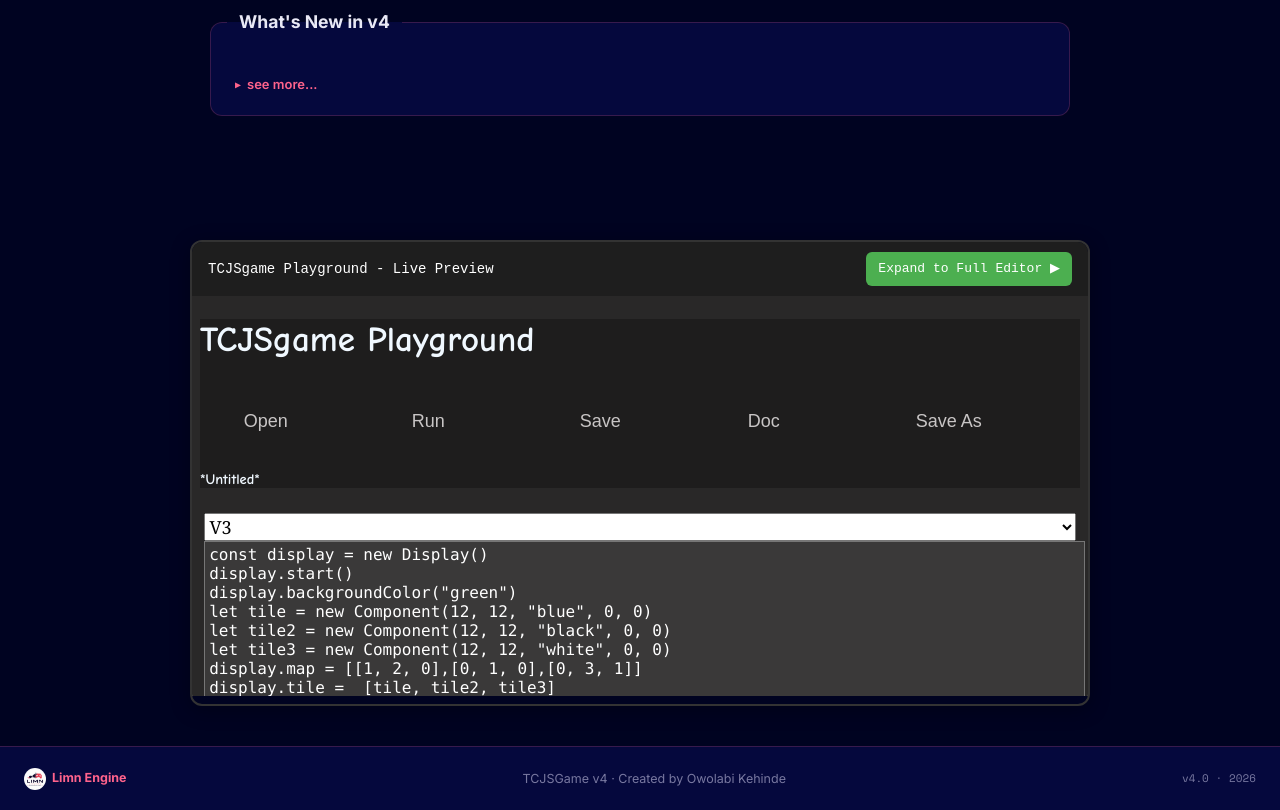
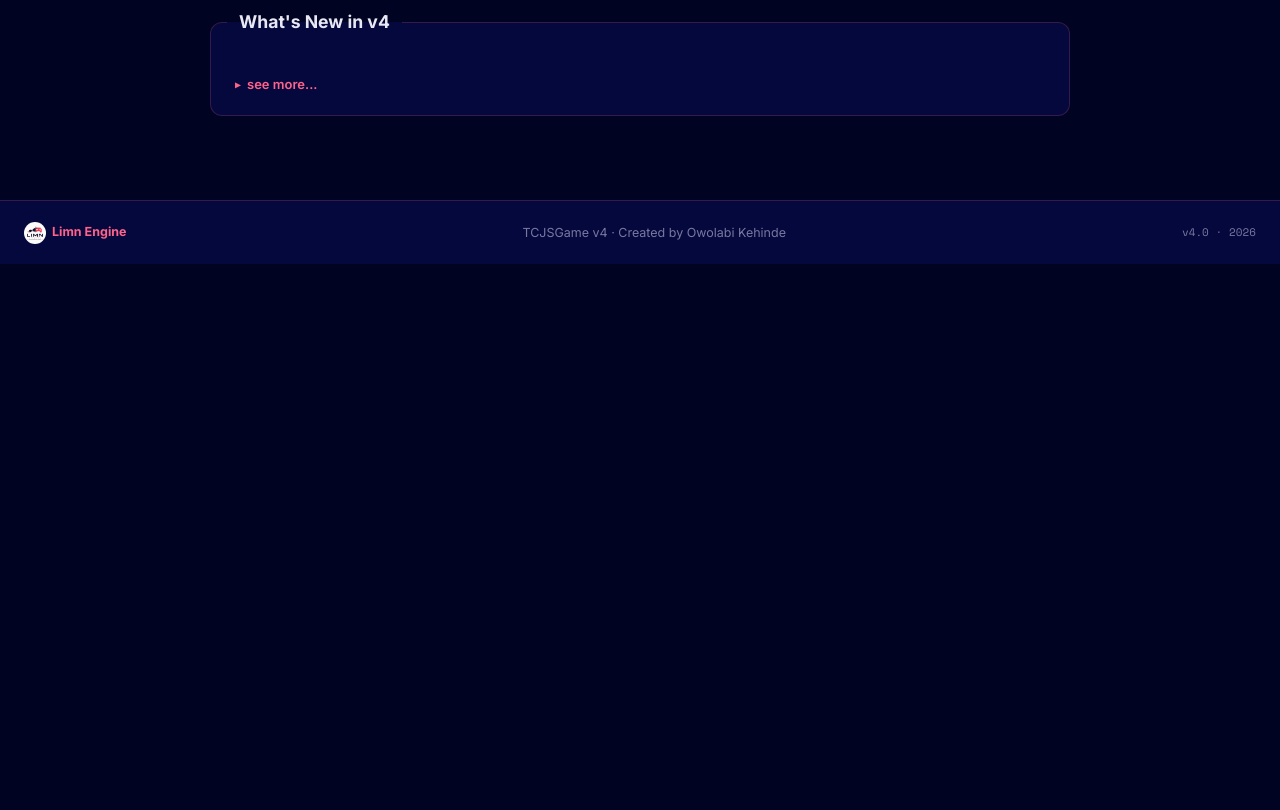
Before and after one commit to terracodes004/limn-eengine-doc, a plain HTML site: page index.html in a window 1280 px wide. Shown: the part 1640-2450 px from the top of the page. After the commit the page ends 1904 px from the top, so only its background shows below. Drawn offline with nearby package versions, Linux system fonts and the light colour scheme.

Commit message:
Update index.html

```diff
--- a/index.html
+++ b/index.html
@@ -40,7 +40,7 @@
     <h1>Limn Engine</h1>
     <p>A zero-config 2D game engine for the browser. One file. No npm. Just creativity.</p>
     <div class="con-btns">
-       <a href="editor/index.html" download class="btn-secondary">🚀 Playground Editor</a>
+       <a href="editor/" download class="btn-secondary">🚀 Playground Editor</a>
       <a href="asset/epic.js" download class="btn-primary">⬇ Download epic.js</a>
       <a href="tutorial.html" class="btn-secondary">Learn the Engine →</a>
     </div>
@@ -166,13 +166,6 @@ function update(dt) {
     </article>
   </fieldset>
 </main>
-  <div class="editor-preview">
-  <div class="editor-preview-header">
-    <span>TCJSgame Playground - Live Preview</span>
-    <a href="/editor" target="_blank">Expand to Full Editor ▶</a>
-  </div>
-  <iframe src="/editor"></iframe>
-  </div>
 <footer>
   <span class="footer-logo"><img id="fl" src="img/logo.png" alt="">Limn Engine</span>
   <span>TCJSGame v4 · Created by Owolabi Kehinde</span>
```
